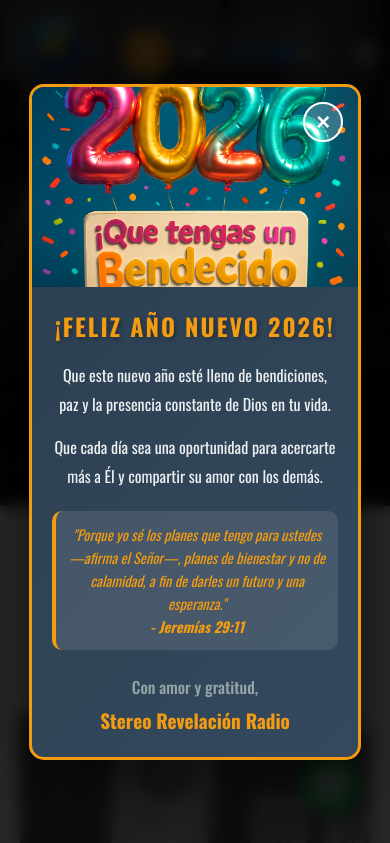
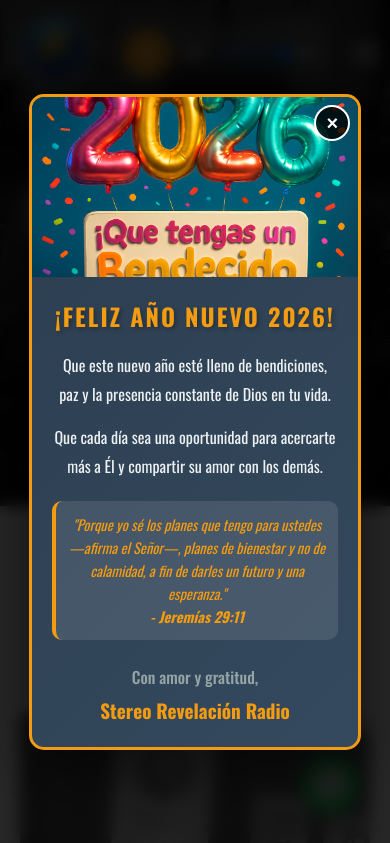
Before and after one commit to CompuzettaRadios/CompuzettaRadios.github.io, a plain HTML site: page index.html in a window 390 px wide. Shown: the top 843 px of the page. Drawn offline with nearby package versions, Linux system fonts and the light colour scheme.

Commit message:
Update styles.css

```diff
--- a/css/styles.css
+++ b/css/styles.css
@@ -1285,13 +1285,9 @@ body {
     }
 }
 
-   /* POPUP AÑO NUEVO 2026
-   Para DESACTIVAR: cambiar .popup-overlay display a "none"
-   Para ACTIVAR: cambiar .popup-overlay display a "flex"
-   ======================================== */
-
+/* POPUP AÑO NUEVO 2026 */
 .popup-overlay {
-    display: none; /* ← CAMBIAR de "none" A "flex" PARA ACTIVAR EL POPUP */
+    display: none; /* ← CAMBIAR A "flex" PARA ACTIVAR / "none" PARA DESACTIVAR */
     position: fixed;
     top: 0;
     left: 0;
@@ -1328,6 +1324,8 @@ body {
     box-shadow: 0 20px 60px rgba(0, 0, 0, 0.5);
     animation: popupSlideIn 0.6s ease;
     border: 3px solid #f39c12;
+    max-height: 90vh; /* ← NUEVO: Limita altura total */
+    overflow-y: auto; /* ← NUEVO: Scroll si es muy largo */
 }
 
 @keyframes popupSlideIn {
@@ -1343,18 +1341,18 @@ body {
 
 .popup-close {
     position: absolute;
-    top: 15px;
-    right: 15px;
+    top: 10px; /* ← AJUSTADO: Más cerca del borde */
+    right: 10px; /* ← AJUSTADO: Más cerca del borde */
     width: 40px;
     height: 40px;
-    background: rgba(255, 255, 255, 0.2);
+    background: rgba(0, 0, 0, 0.8); /* ← MEJORADO: Fondo más oscuro */
     border: 2px solid white;
     border-radius: 50%;
     display: flex;
     align-items: center;
     justify-content: center;
     cursor: pointer;
-    z-index: 10;
+    z-index: 100000; /* ← MEJORADO: Z-index muy alto */
     transition: all 0.3s;
     color: white;
     font-size: 24px;
@@ -1363,14 +1361,14 @@ body {
 
 .popup-close:hover {
     background: #f39c12;
-    transform: rotate(90deg);
+    transform: rotate(90deg) scale(1.1); /* ← MEJORADO: Efecto hover */
     border-color: #f39c12;
 }
 
 .popup-image {
     width: 100%;
-    height: 300px;
-    object-fit: cover;
+    max-height: 250px; /* ← CORREGIDO: Altura máxima fija */
+    object-fit: cover; /* ← CORREGIDO: Recorta bien la imagen */
     display: block;
 }
 
@@ -1439,7 +1437,7 @@ body {
     }
 
     .popup-image {
-        height: 200px;
+        max-height: 180px; /* ← AJUSTADO: Más pequeño en móvil */
     }
 
     .popup-content {
@@ -1458,4 +1456,12 @@ body {
         font-size: 0.9rem;
         padding: 12px;
     }
- }
+
+    .popup-close {
+        top: 8px; /* ← AJUSTADO: Mejor posición en móvil */
+        right: 8px;
+        width: 36px;
+        height: 36px;
+        font-size: 20px;
+    }
+}
```
